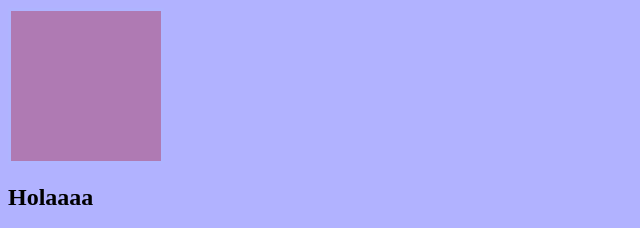
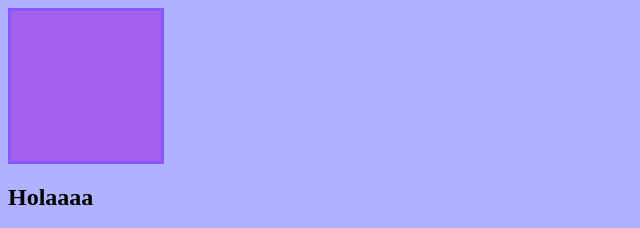
Before and after one commit to Fer2005Bedoya/Clase-16-09-2022, a plain HTML site: page index.html in a window 1280 px wide. Shown: the top 228 px of the page, without its empty margins (0-640 px from the left). Drawn offline with Linux system fonts and the light colour scheme.

Commit message:
Cambiar color del cuadrado en css

```diff
--- a/style/style.css
+++ b/style/style.css
@@ -5,6 +5,6 @@ body{
 .cuadro{
     width: 150px;
     height: 150px;
-    border: 3px solid #AFB4FF;
-    background-color: #AF7AB3;
+    border: 3px solid #8758FF;
+    background-color: #A460ED;
 }
```
